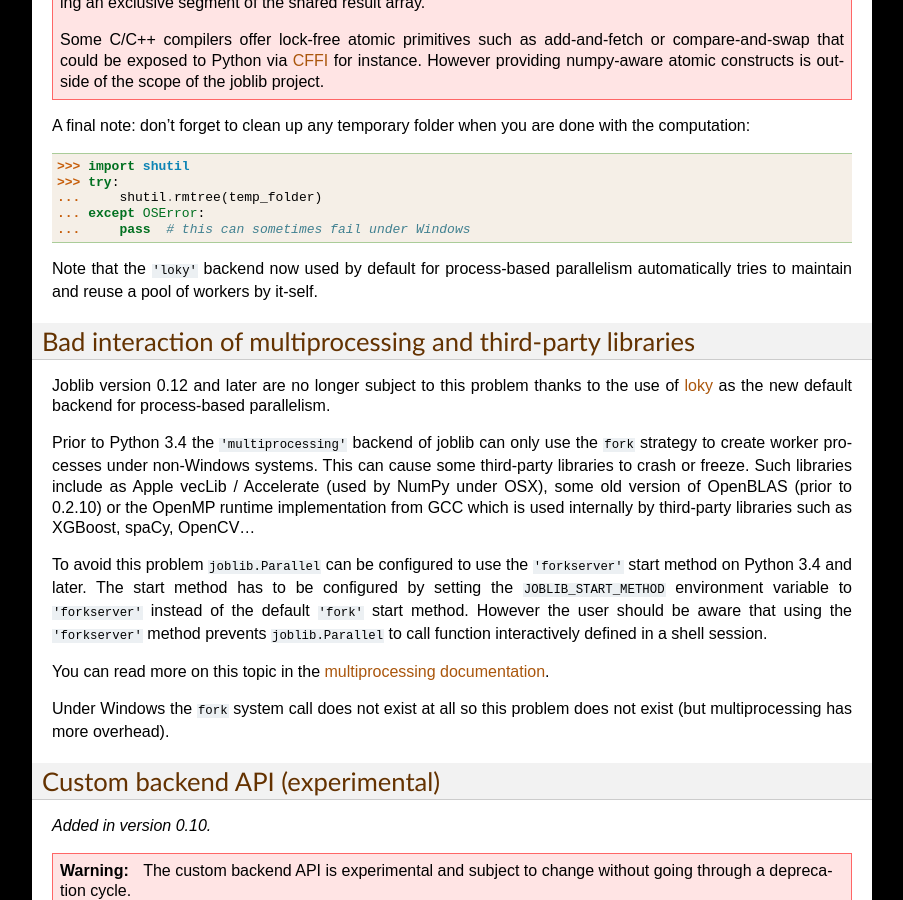
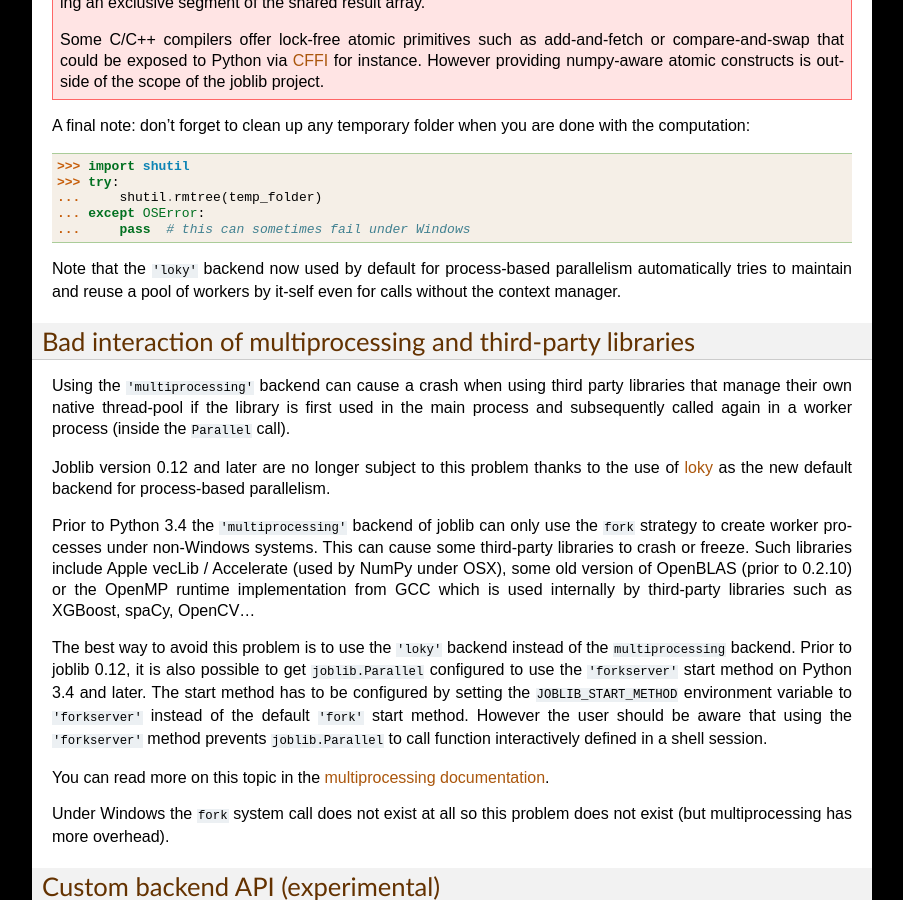
Before and after one commit to joblib/joblib, a Sphinx documentation site: the page built from doc/parallel.rst, in a window 1280 px wide and 900 px high, scrolled down 4134 px. Shown: the whole window, without its empty margins (198-1101 px from the left). Built offline with Sphinx 7.4.7, drawn with Linux system fonts in a browser that asks for light colours; formulas are drawn with MathJax 3.

Commit message:
DOC more fixes for the multiprocessing / loky backends

```diff
--- a/doc/parallel.rst
+++ b/doc/parallel.rst
@@ -130,11 +130,16 @@ the ``Parallel`` object::
 
 Note that the ``'loky'`` backend now used by default for process-based
 parallelism automatically tries to maintain and reuse a pool of workers
-by it-self.
+by it-self even for calls without the context manager.
 
 
 Bad interaction of multiprocessing and third-party libraries
 ============================================================
+
+Using the ``'multiprocessing'`` backend can cause a crash when using
+third party libraries that manage their own native thread-pool if the
+library is first used in the main process and subsequently called again
+in a worker process (inside the ``Parallel`` call).
 
 Joblib version 0.12 and later are no longer subject to this problem
 thanks to the use of `loky <https://github.com/tomMoral/loky>`_ as the
@@ -143,17 +148,20 @@ new default backend for process-based parallelism.
 Prior to Python 3.4 the ``'multiprocessing'`` backend of joblib can only
 use the ``fork`` strategy to create worker processes under non-Windows
 systems. This can cause some third-party libraries to crash or freeze.
-Such libraries include as Apple vecLib / Accelerate (used by NumPy under
+Such libraries include Apple vecLib / Accelerate (used by NumPy under
 OSX), some old version of OpenBLAS (prior to 0.2.10) or the OpenMP
 runtime implementation from GCC which is used internally by third-party
 libraries such as XGBoost, spaCy, OpenCV...
 
-To avoid this problem ``joblib.Parallel`` can be configured to use the
-``'forkserver'`` start method on Python 3.4 and later. The start method has to
-be configured by setting the ``JOBLIB_START_METHOD`` environment variable to
-``'forkserver'`` instead of the default ``'fork'`` start method. However the
-user should be aware that using the ``'forkserver'`` method prevents
-``joblib.Parallel`` to call function interactively defined in a shell session.
+The best way to avoid this problem is to use the ``'loky'`` backend
+instead of the ``multiprocessing`` backend. Prior to joblib 0.12, it is
+also possible  to get ``joblib.Parallel`` configured to use the
+``'forkserver'`` start method on Python 3.4 and later. The start method
+has to be configured by setting the ``JOBLIB_START_METHOD`` environment
+variable to ``'forkserver'`` instead of the default ``'fork'`` start
+method. However the user should be aware that using the ``'forkserver'``
+method prevents ``joblib.Parallel`` to call function interactively
+defined in a shell session.
 
 You can read more on this topic in the `multiprocessing documentation
 <https://docs.python.org/3/library/multiprocessing.html#contexts-and-start-methods>`_.
```
